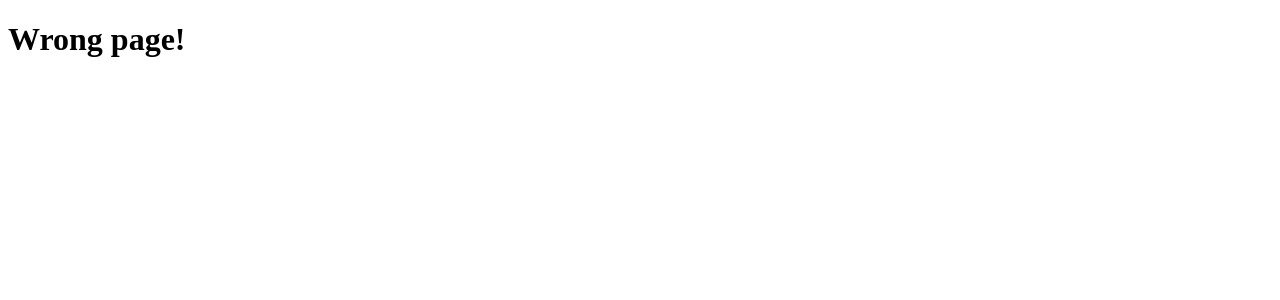
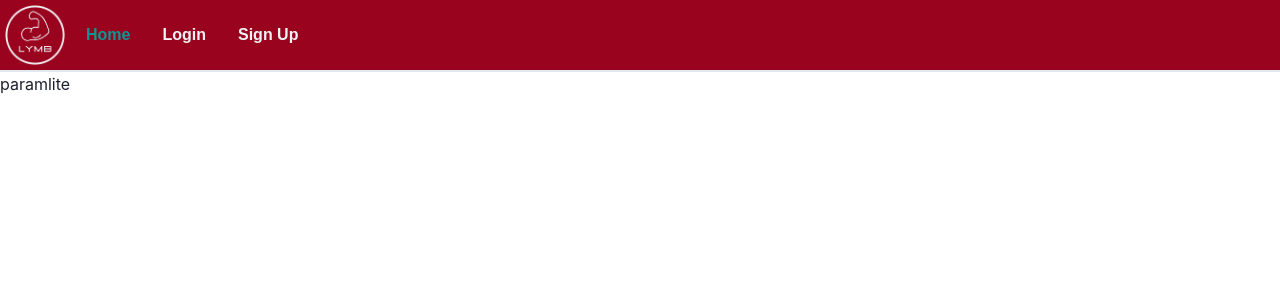
Before and after one commit to s0m3y3/lymb, a React (Vite) app in the folder client/: page /Workout/1 in a window 1280 px wide. Before the commit this address had no page. Shown: the top 300 px of the page. Built offline with nearby package versions, Linux system fonts and the light colour scheme; a web font is replaced by a local one.

Commit message:
figuring out how to connect the workout to the interval using params

```diff
--- a/client/src/pages/IntLite.jsx
+++ b/client/src/pages/IntLite.jsx
@@ -6,6 +6,7 @@ import { QUERY_EXERCISE, QUERY_ME } from "../utils/queries.js"; // Import your m
 import { useQuery } from "@apollo/client";
 
 const ExerciseInterval = () => {
+
   //This query now works. Just need to incorporate it into Browser REACT
   const { loading, error, data: exerciseQuery } = useQuery(QUERY_EXERCISE);
   // if (loading) {return <h2>Loading...</h2>;}
--- /dev/null
+++ b/client/src/pages/Paramlite.jsx
@@ -0,0 +1,9 @@
+
+const Paramlite = () => {
+    return(
+        <div>paramlite</div>
+    )
+}
+
+
+export default Paramlite;
```
Also changed, not shown: client/src/main.jsx (+7 -2 lines).
